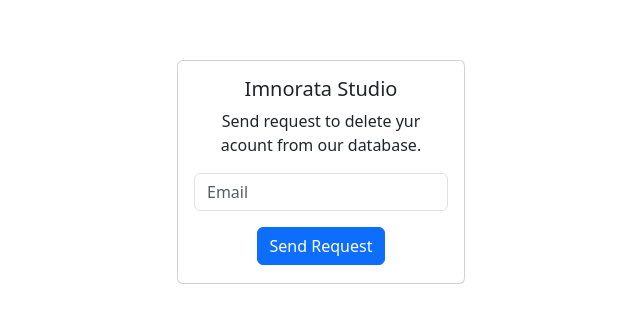
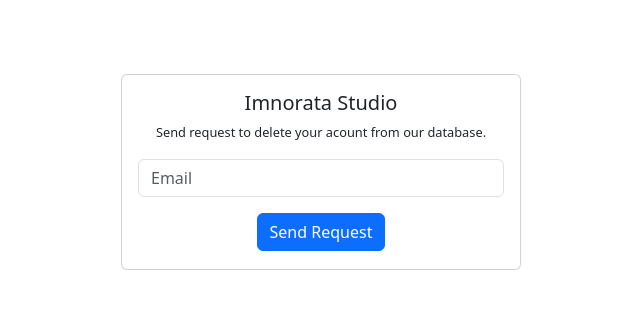
Before and after one commit to Labib2003/email-request-form, a plain HTML site: page index.html in a window 1280 px wide. Shown: the part 228-562 px from the top of the page, without its empty margins (319-959 px from the left). Drawn offline with nearby package versions, Linux system fonts and the light colour scheme.

Commit message:
ui updated

```diff
--- a/app.js
+++ b/app.js
@@ -50,6 +50,7 @@ submitButton.addEventListener("click", () => {
     method: "POST",
     body: JSON.stringify({
       email: emailField.value,
+      message: "I would like to remove my data from your database."
     }),
     headers: {
       "Content-type": "application/json; charset=UTF-8",
--- a/index.html
+++ b/index.html
@@ -25,14 +25,14 @@
   </head>
   <body>
     <main class="d-flex justify-content-center align-items-center vh-100">
-      <div class="card" style="width: 18rem">
+      <div class="card" style="width: 25rem">
         <div
           class="card-body text-center custom-card overflow-hidden"
           id="main-card"
         >
           <h5 class="card-title">Imnorata Studio</h5>
-          <p class="card-text">
-            Send request to delete yur acount from our database.
+          <p class="card-text" style="font-size: 0.8rem">
+            Send request to delete your acount from our database.
           </p>
           <input
             type="email"
@@ -41,10 +41,7 @@
             id="email-field"
           />
           <button id="submit-btn" class="btn btn-primary">Send Request</button>
-          <div
-            class="mt-3 border rounded p-1 block custom-fade"
-            id="toast"
-          >
+          <div class="mt-3 border rounded p-1 block custom-fade" id="toast">
             &nbsp;
           </div>
         </div>
```
